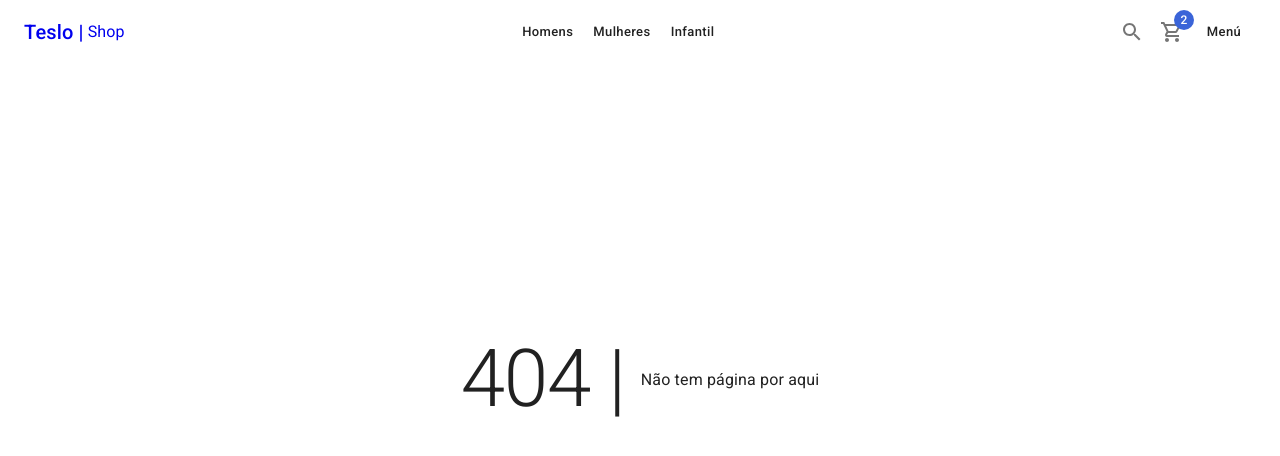
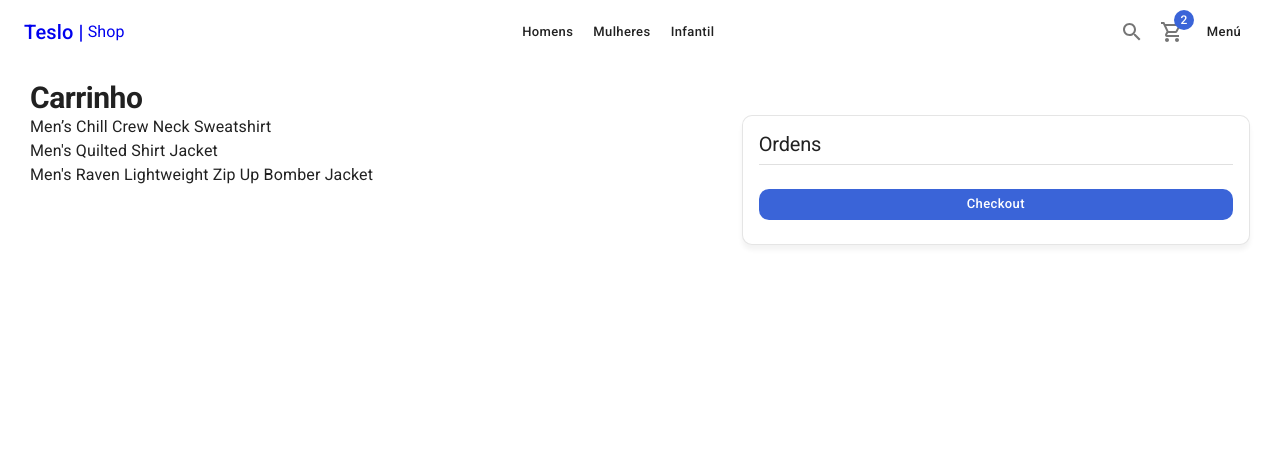
Before and after one commit to JulinhoDeveloper/LojaTesloClone, a Next.js app: page /cart in a window 1280 px wide. Before the commit this address had no page. Shown: the top 456 px of the page. Built offline with nearby package versions, Linux system fonts and the light colour scheme.

Commit message:
página do carrinho

```diff
--- /dev/null
+++ b/components/cart/CartList.tsx
@@ -0,0 +1,26 @@
+import { initialData } from '../../database/products';
+import { Typography } from '@mui/material';
+
+
+const productsInCart = [
+    initialData.products[0],
+    initialData.products[1],
+    initialData.products[2],
+]
+
+
+export const CartList  = () => {
+
+  return (
+    <>
+        {
+            productsInCart.map( product => (
+
+               <Typography key={ product.slug }>{ product.title }</Typography>
+
+            ))
+}
+
+    </>
+  )
+}
--- /dev/null
+++ b/components/cart/index.ts
@@ -0,0 +1 @@
+export * from './CartList'
--- /dev/null
+++ b/pages/cart/index.tsx
@@ -0,0 +1,41 @@
+import { Box, Button, Card, CardContent, Divider, Grid, Typography } from '@mui/material';
+
+import { ShopLayout } from '../../components/layouts/ShopLayout';
+import { CartList } from '../../components/cart';
+
+const CartPage = () => {
+  return (
+    <ShopLayout title='Carrinho - 3' pageDescription={'Carrinho de compras da loja'}>
+        <Typography variant='h1' component='h1'>Carrinho</Typography>
+
+        <Grid container>
+            <Grid item xs={ 12 } sm={ 7 }>
+
+            <CartList/>
+
+            </Grid>
+            <Grid item xs={ 12 } sm={ 5 }>
+            <Card className='summary-card'>
+                    <CardContent>
+                        <Typography variant='h2'>Ordens</Typography>
+                        <Divider sx={{ my:1 }} />
+
+
+
+                        <Box sx={{ mt: 3 }}>
+                            <Button color="secondary" className='circular-btn' fullWidth>
+                                Checkout
+                            </Button>
+                        </Box>
+
+                    </CardContent>
+                </Card>
+            </Grid>
+        </Grid>
+
+
+    </ShopLayout>
+  )
+}
+
+export default CartPage;
```
